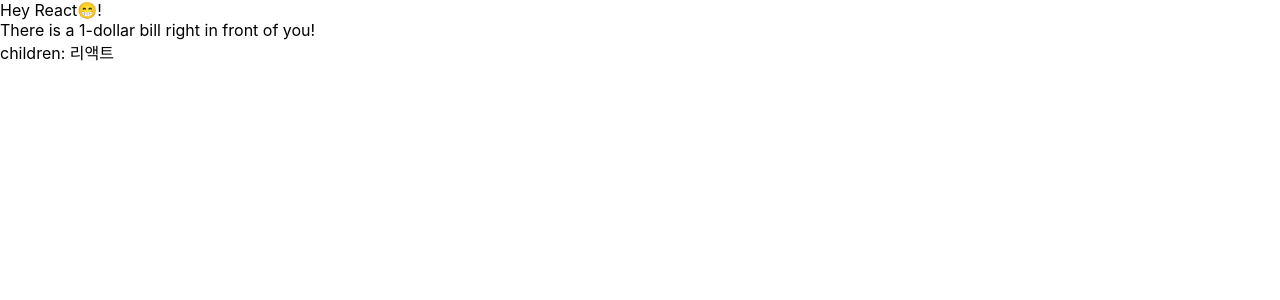
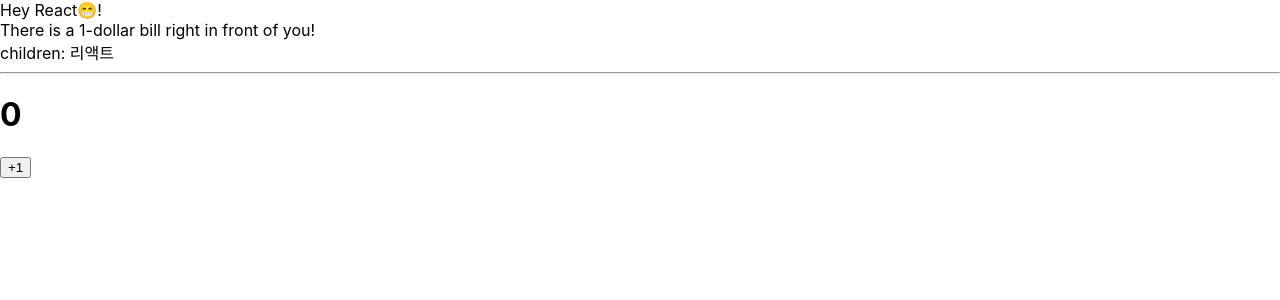
Before and after one commit to cdcoc0/react-ch.1-7, a React (Create React App) app: page / in a window 1280 px wide. Shown: the top 300 px of the page. Built offline with nearby package versions, Linux system fonts and the light colour scheme.

Commit message:
state -class형 컴포넌트의 state -create Counter.js

```diff
--- a/src/App.js
+++ b/src/App.js
@@ -1,12 +1,13 @@
 import React from 'react';
 import './App.css';
 import MyComponent from './MyComponent';
-
+import Counter from './Counter';
 
 const App = () => {
   return (
     <div>
       <MyComponent name="React" favoriteNumber={1}>리액트</MyComponent>
+      <Counter />
     </div>
   );
 };
--- /dev/null
+++ b/src/Counter.js
@@ -0,0 +1,29 @@
+import React, {Component} from 'react';
+
+class Counter extends Component {
+    constructor(props) {
+        super(props);
+
+        //state의 초깃값 설정
+        this.state = {
+            number: 0
+        };
+    }
+
+    render() {
+        const {number} = this.state;
+        return (
+            <div>
+                <h1>{number}</h1>
+                <button
+                //onClick 함수 지정
+                onClick={() => {
+                    this.setState({number: number + 1});
+                }}
+                >+1</button>
+            </div>
+        );
+    }
+}
+
+export default Counter;
--- a/src/MyComponent.js
+++ b/src/MyComponent.js
@@ -16,6 +16,7 @@ class MyComponent extends Component {
             <div>Hey {name}😁! <br />
             There is a {favoriteNumber}-dollar bill right in front of you! <br />
             children: {children}
+            <hr></hr>
             </div>
         );
     }
```
Also changed, not shown: 1 other file (tests, documents, lock files or other folders).
